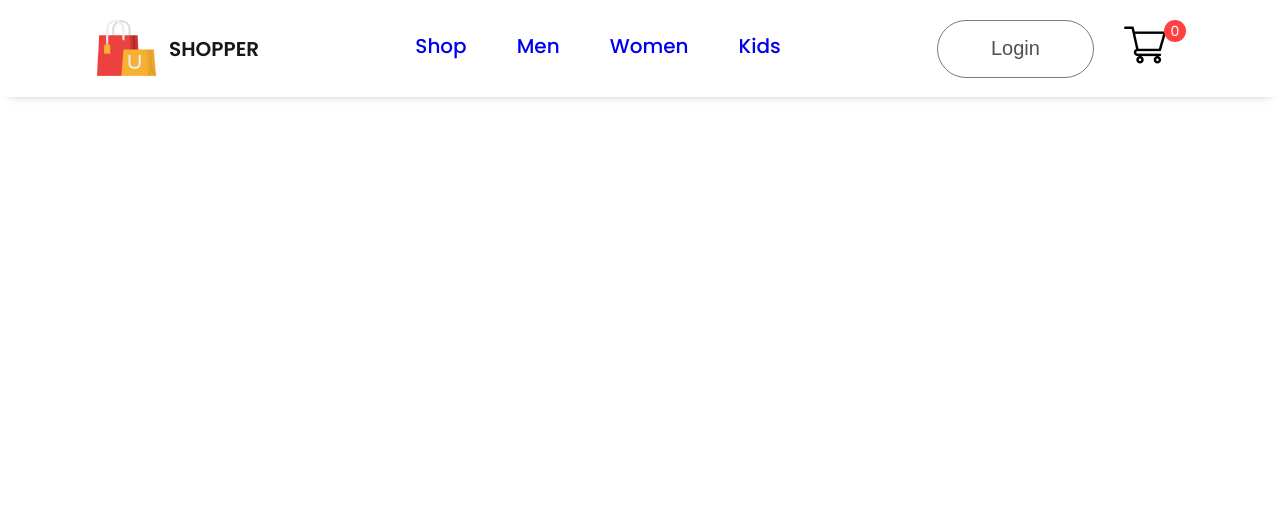
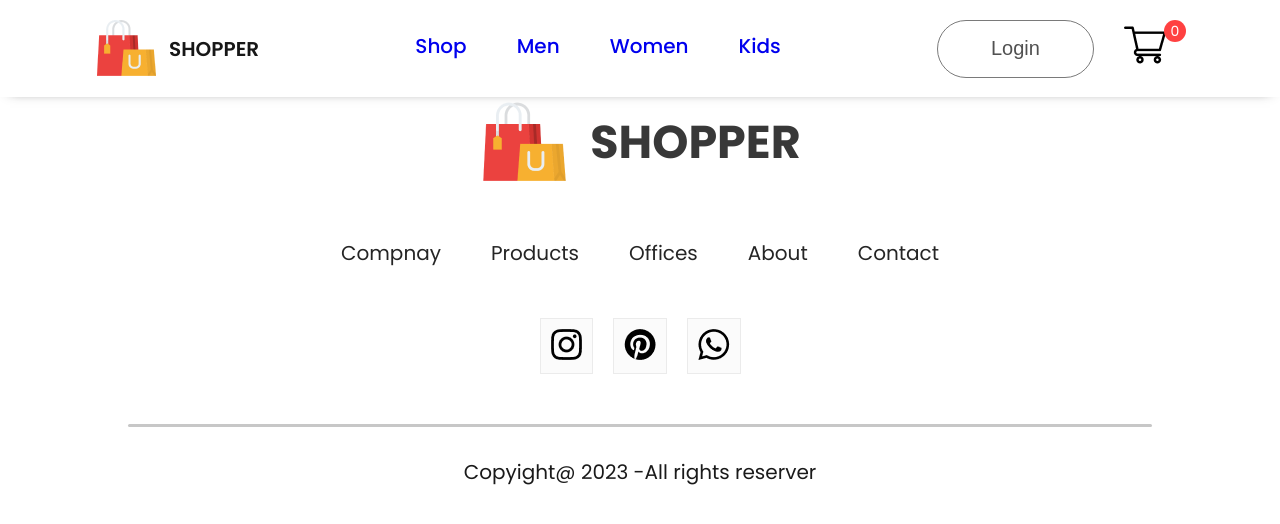
Before and after one commit to networksismServices/E-commerce-Site, a React (Vite) app in the folder frontend/: page /login in a window 1280 px wide. Shown: the top 524 px of the page. Built offline with nearby package versions, Linux system fonts and the light colour scheme.

Commit message:
feat:Add Footer component with JSX and CSS

```diff
--- a/frontend/src/App.jsx
+++ b/frontend/src/App.jsx
@@ -7,6 +7,7 @@
 import Product from './Pages/Product'
 import Cart from './Pages/Cart'
 import LoginSignup from './Pages/LoginSignup'
+import Footer from './Components/Footer/Footer';
 // import Hero from './Components/Hero/Hero'
 
 
@@ -30,6 +31,7 @@
         <Route path='/login' element={<LoginSignup/>}/>
       </Routes>
 </BrowserRouter>
+<Footer/>
 
 
     </>
--- /dev/null
+++ b/frontend/src/Components/Footer/Footer.css
@@ -0,0 +1,61 @@
+.footer{
+   display:flex;
+   flex-direction: column;
+   justify-content: center;
+   align-items: center;
+   gap:50px;
+
+  }
+  .footer-logo{
+    display:flex;
+    align-items: center;
+    gap:20px;
+  }
+  .footer-logo p{
+    color:#383838;
+    font-size:46px;
+    font-weight:700;
+  }
+
+  .footer-links{
+    display: flex;
+    list-style: none;
+gap:50px;
+color:#252525;
+font-size: 20px;
+  }
+
+.footer-links li{
+  cursor:pointer;
+}
+
+.footer-socials-icon{
+  display:flex;
+  gap:20px;
+
+
+}
+.footer-icons-containers{
+  padding:10px;
+  padding-bottom:6px;
+  background:#fbfbfb;
+  border:1px solid #ebebeb;
+}
+.footer-copyright{
+  display:flex;
+  flex-direction: column;
+  align-items:center;
+  gap:30px;
+  width:100%;
+  margin-bottom:30px;
+  color:#1a1a1a;
+  font-size:20px;
+}
+
+.footer-copyright hr{
+  width:80%;
+  border:none;
+  border-radius:10px;
+  height:3px;
+  background:#c7c7c7
+}
--- /dev/null
+++ b/frontend/src/Components/Footer/Footer.jsx
@@ -0,0 +1,43 @@
+import React from "react";
+import "./Footer.css";
+import footer_logo from "../Assets/logo_big.png";
+import instagram_icon from "../Assets/instagram_icon.png";
+import pinterest_icon from "../Assets/pinterest_icon.png";
+import whatsapp_icon from "../Assets/whatsapp_icon.png";
+
+const Footer = () => {
+  return (
+    <div className="footer">
+      <div className="footer-logo">
+        <img src={footer_logo} alt="" />
+        <p>SHOPPER</p>
+      </div>
+      <ul className="footer-links">
+        <li>Compnay</li>
+        <li>Products</li>
+        <li>Offices</li>
+        <li>About</li>
+        <li>Contact</li>
+      </ul>
+      <div className="footer-socials-icon">
+        <div className="footer-icons-containers">
+          <img src={instagram_icon} alt="" />
+        </div>
+
+        <div className="footer-icons-containers">
+          <img src={pinterest_icon} alt="" />
+        </div>
+        <div className="footer-icons-containers">
+          <img src={whatsapp_icon} alt="" />
+        </div>
+
+      </div>
+      <div className="footer-copyright">
+        <hr />
+        <p>Copyight@ 2023 -All rights reserver</p>
+      </div>
+    </div>
+  );
+};
+
+export default Footer;
--- a/frontend/src/Pages/Shop.jsx
+++ b/frontend/src/Pages/Shop.jsx
@@ -4,6 +4,7 @@
 import Offer from "../Components/Offer/Offer";
 import NewCollections from "../Components/NewCollections/NewCollections";
 import Newsletter from "../Components/Newsletter/Newsletter";
+
 
 const Shop = () => {
   return (
@@ -13,6 +14,7 @@
       <Offer />
       <NewCollections />
       <Newsletter />
+
     </div>
   );
 };
```
Also changed, not shown: frontend/src/Components/Assets/pinterest_icon.png (renamed from frontend/src/Components/Assets/pintester_icon.png).
